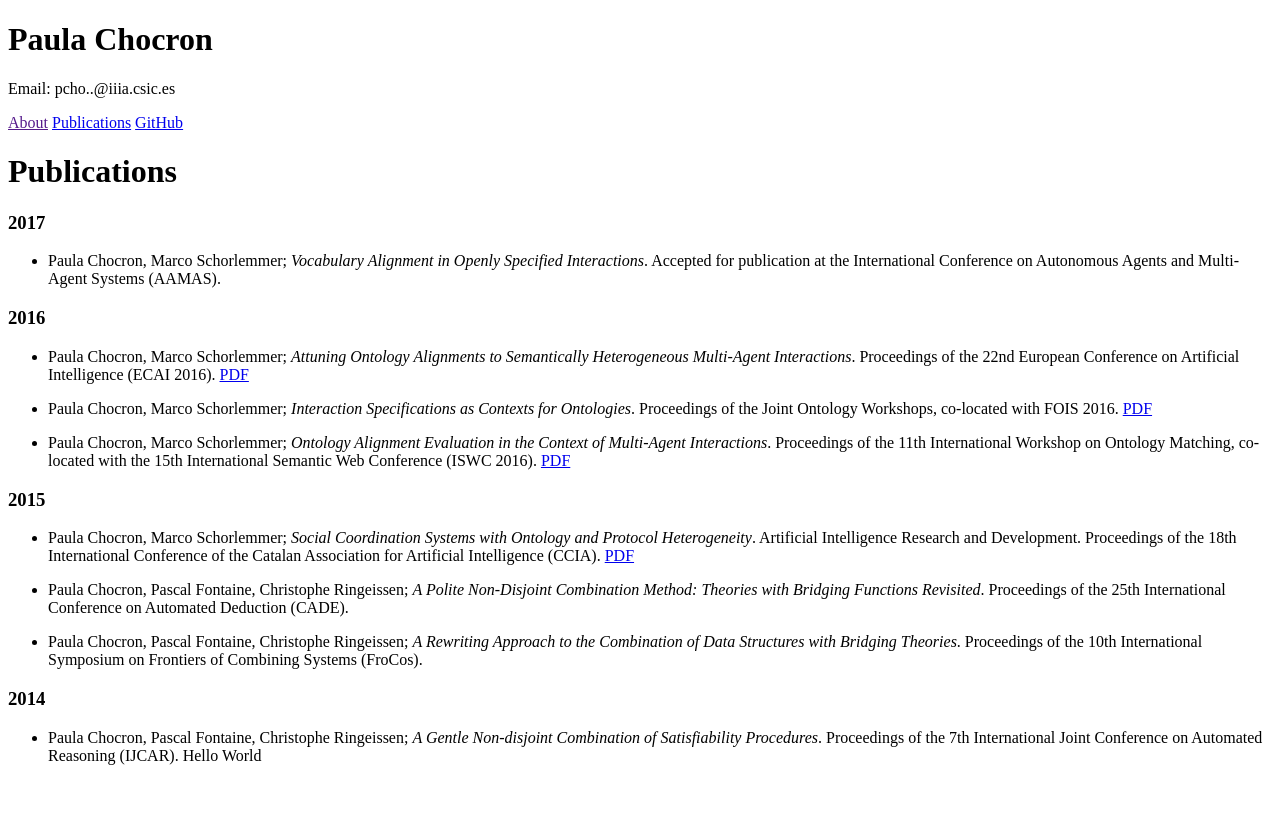
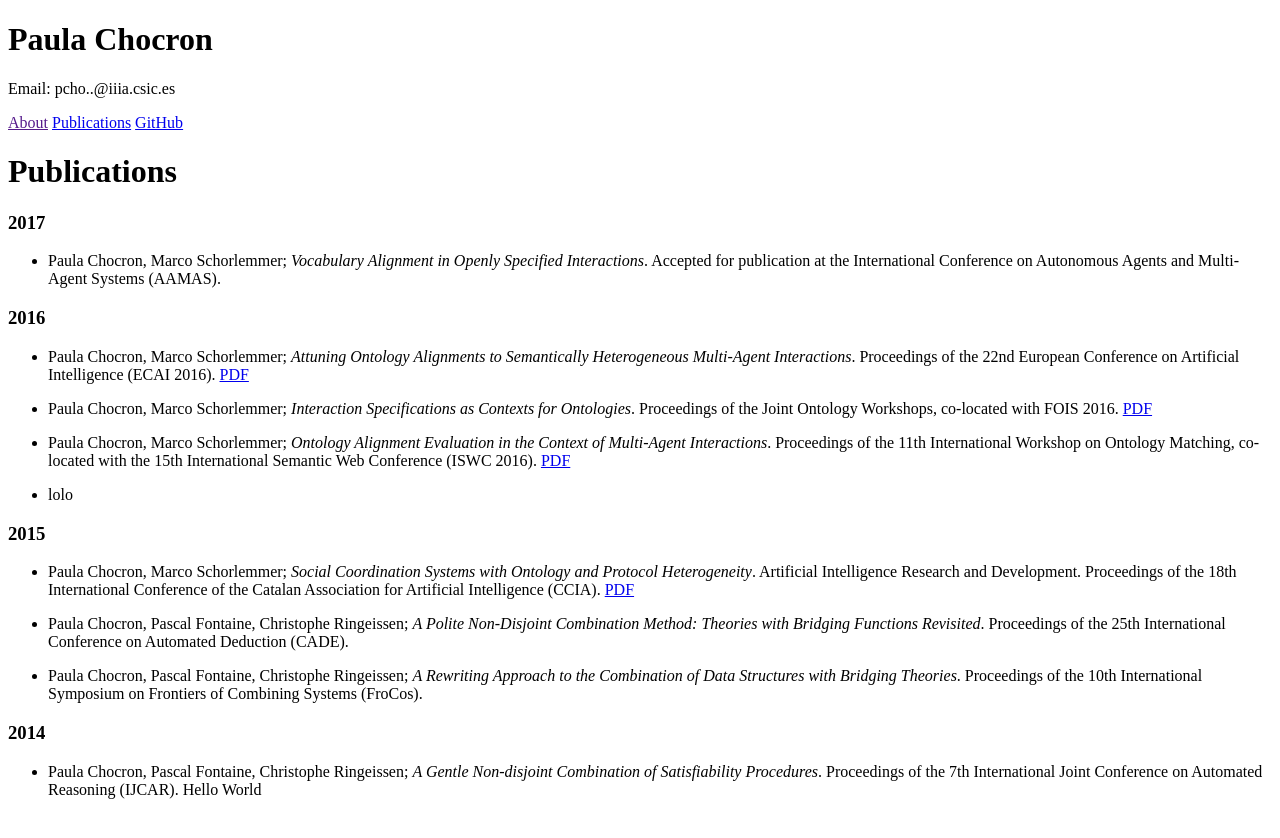
Before and after one commit to paulachocron/paulachocron.github.io, a Jekyll site: the page built from papers.md, in a window 1280 px wide. Shown: the top 838 px of the page. Built offline with Jekyll 4.4.1, drawn with Linux system fonts in a browser that asks for light colours; Markdown is read by kramdown in place of the engine named in the settings.

Commit message:
Update papers.md

```diff
--- a/papers.md
+++ b/papers.md
@@ -13,6 +13,8 @@ title: Publications
 
 - Paula Chocron, Marco Schorlemmer; *Ontology Alignment Evaluation in the Context of Multi-Agent Interactions*. Proceedings of the 11th International Workshop on Ontology Matching, co-located with the 15th International Semantic Web Conference (ISWC 2016). [PDF](https://www.iiia.csic.es/sites/default/files/om2016_tpaper3.pdf)
 
+- lolo
+
 ### 2015
 - Paula Chocron, Marco Schorlemmer; *Social Coordination Systems with Ontology and Protocol Heterogeneity*. Artificial Intelligence Research and Development. Proceedings of the 18th International Conference of the Catalan Association for Artificial Intelligence (CCIA). [PDF](https://www.iiia.csic.es/sites/default/files/ccia201534.pdf)
 
```
